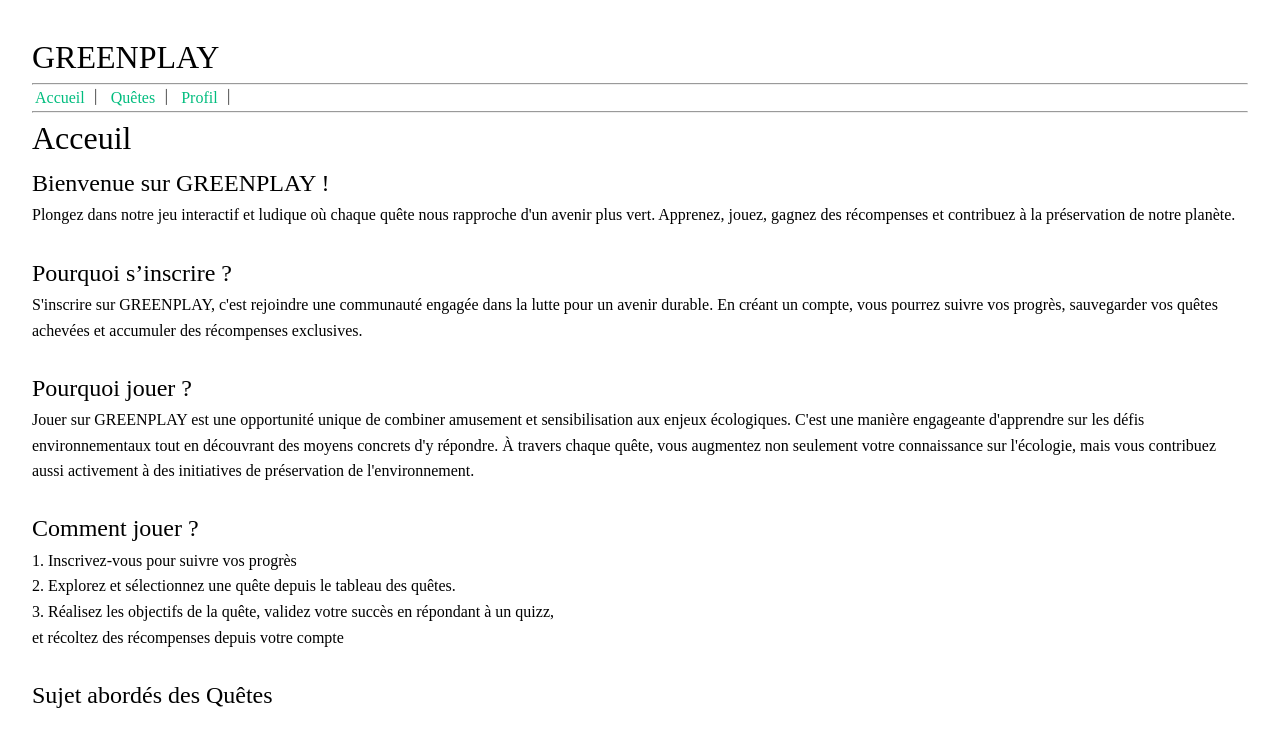
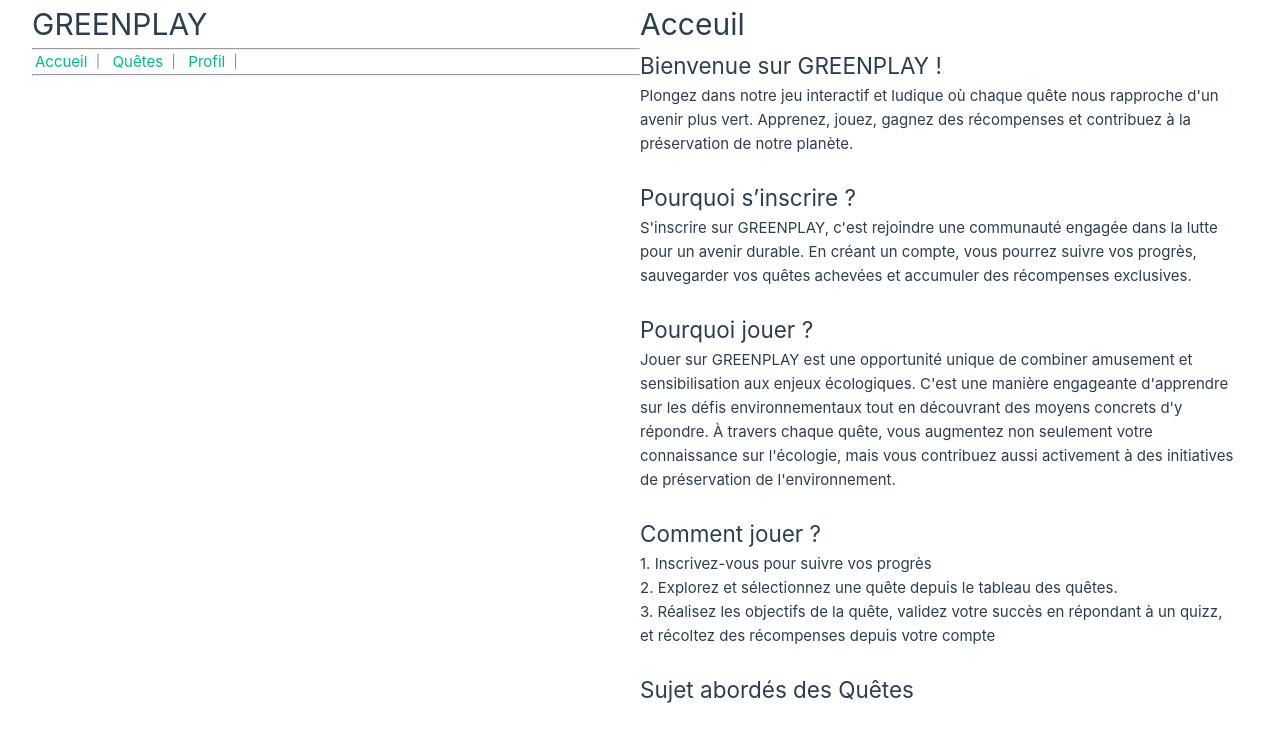
Before and after one commit to AliceGH-mmi22g02/SAE401, a Vue app: page / in a window 1280 px wide. Shown: the top 738 px of the page. Built offline with nearby package versions, Linux system fonts and the light colour scheme.

Commit message:
Changement css2

```diff
--- a/src/assets/base.css
+++ b/src/assets/base.css
@@ -1,11 +1,39 @@
 /* color palette from <https://github.com/vuejs/theme> */
 :root {
+  --vt-c-white: #ffffff;
+  --vt-c-white-soft: #f8f8f8;
+  --vt-c-white-mute: #f2f2f2;
 
+  --vt-c-black: #181818;
+  --vt-c-black-soft: #222222;
+  --vt-c-black-mute: #282828;
+
+  --vt-c-indigo: #2c3e50;
+
+  --vt-c-divider-light-1: rgba(60, 60, 60, 0.29);
+  --vt-c-divider-light-2: rgba(60, 60, 60, 0.12);
+  --vt-c-divider-dark-1: rgba(84, 84, 84, 0.65);
+  --vt-c-divider-dark-2: rgba(84, 84, 84, 0.48);
+
+  --vt-c-text-light-1: var(--vt-c-indigo);
+  --vt-c-text-light-2: rgba(60, 60, 60, 0.66);
+  --vt-c-text-dark-1: var(--vt-c-white);
+  --vt-c-text-dark-2: rgba(235, 235, 235, 0.64);
 }
 
 /* semantic color variables for this project */
 :root {
+  --color-background: var(--vt-c-white);
+  --color-background-soft: var(--vt-c-white-soft);
+  --color-background-mute: var(--vt-c-white-mute);
 
+  --color-border: var(--vt-c-divider-light-2);
+  --color-border-hover: var(--vt-c-divider-light-1);
+
+  --color-heading: var(--vt-c-text-light-1);
+  --color-text: var(--vt-c-text-light-1);
+
+  --section-gap: 160px;
 }
 
 @media (prefers-color-scheme: dark) {
@@ -35,9 +63,23 @@ body {
   color: var(--color-text);
   background: var(--color-background);
   transition:
-    color 0.5s,
-    background-color 0.5s;
+          color 0.5s,
+          background-color 0.5s;
   line-height: 1.6;
+  font-family:
+          Inter,
+          -apple-system,
+          BlinkMacSystemFont,
+          'Segoe UI',
+          Roboto,
+          Oxygen,
+          Ubuntu,
+          Cantarell,
+          'Fira Sans',
+          'Droid Sans',
+          'Helvetica Neue',
+          sans-serif;
+  font-size: 15px;
   text-rendering: optimizeLegibility;
   -webkit-font-smoothing: antialiased;
   -moz-osx-font-smoothing: grayscale;
--- a/src/assets/main.css
+++ b/src/assets/main.css
@@ -26,4 +26,10 @@ a,
     display: flex;
     place-items: center;
   }
+
+  #app {
+    display: grid;
+    grid-template-columns: 1fr 1fr;
+    padding: 0 2rem;
+  }
 }
```
